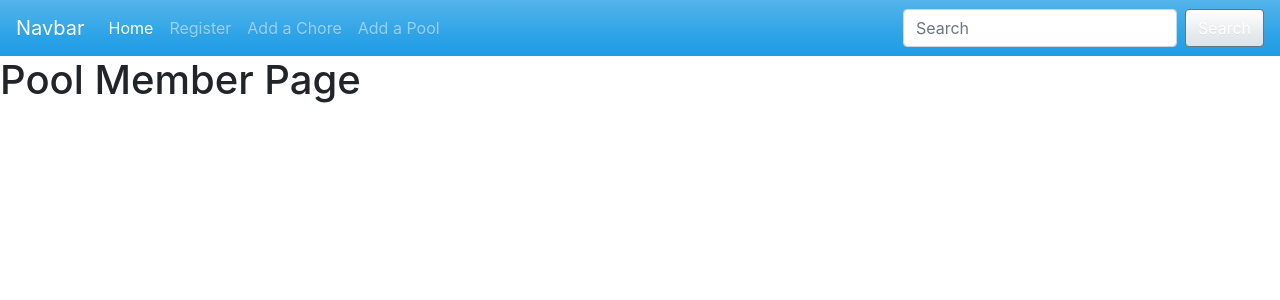
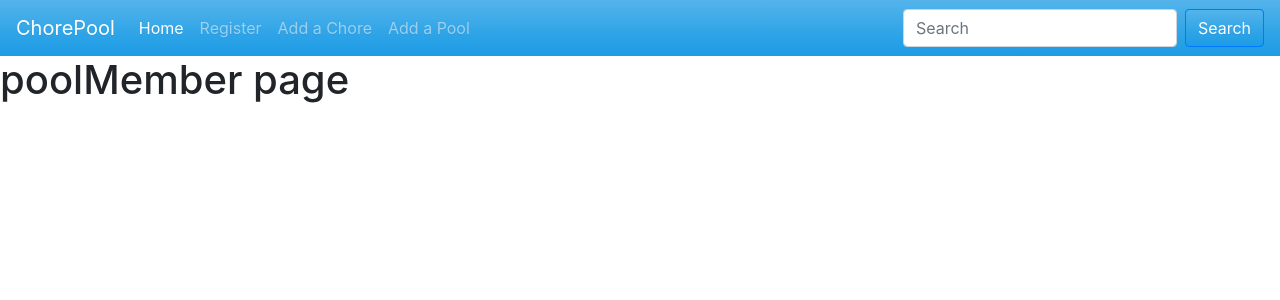
Before and after one commit to GRIFF91/Get-It-Done, a React (Create React App) app in the folder client/: page /poolMember in a window 1280 px wide. Shown: the top 300 px of the page. Built offline with nearby package versions, Linux system fonts and the light colour scheme.

Commit message:
home page fix

```diff
--- a/client/src/components/nav/nav.js
+++ b/client/src/components/nav/nav.js
@@ -4,7 +4,7 @@ import { Link } from 'react-router-dom';
 
 const Nav = () =>
   <nav className="navbar navbar-expand-lg navbar-dark bg-primary">
-    <a className="navbar-brand" href="#">Navbar</a>
+    <a className="navbar-brand" href="#">ChorePool</a>
       <button className="navbar-toggler" type="button" data-toggle="collapse" data-target="#navbarColor01" aria-controls="navbarColor01" aria-expanded="false" aria-label="Toggle navigation">
         <span className="navbar-toggler-icon"></span>
       </button>
@@ -26,7 +26,7 @@ const Nav = () =>
       </ul>
       <form className="form-inline my-2 my-lg-0">
         <input className="form-control mr-sm-2" type="text" placeholder="Search" />
-        <button className="btn btn-secondary my-2 my-sm-0" type="submit">Search</button>
+        <button className="btn btn-primary my-2 my-sm-0" type="submit">Search</button>
       </form>
     </div>
   </nav>
--- a/client/src/pages/home/home.js
+++ b/client/src/pages/home/home.js
@@ -7,6 +7,7 @@ class home extends Component {
     render() {
         return (
             <Container fluid>
+            <br />
                 <div className="jumbotron">
                     <h1 className="display-3">Chore Pool</h1>
                         <p className="lead">The Fun Way to Complete Family Tasks</p>
--- a/client/src/pages/poolMember/poolMember.js
+++ b/client/src/pages/poolMember/poolMember.js
@@ -6,7 +6,7 @@ class poolMember extends Component {
     render() {
         return (
             <div>
-                <h1>Pool Member Page</h1>
+                <h1>poolMember page</h1>
             </div>
         );
     }
```
